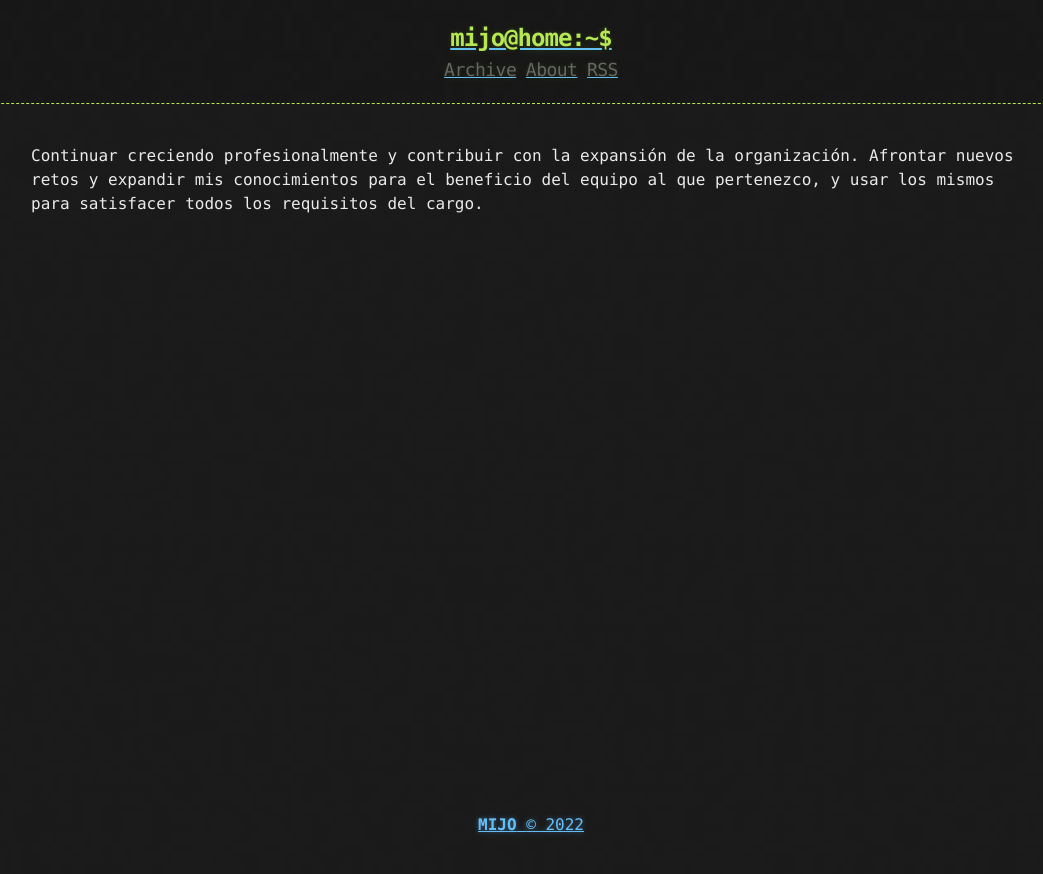
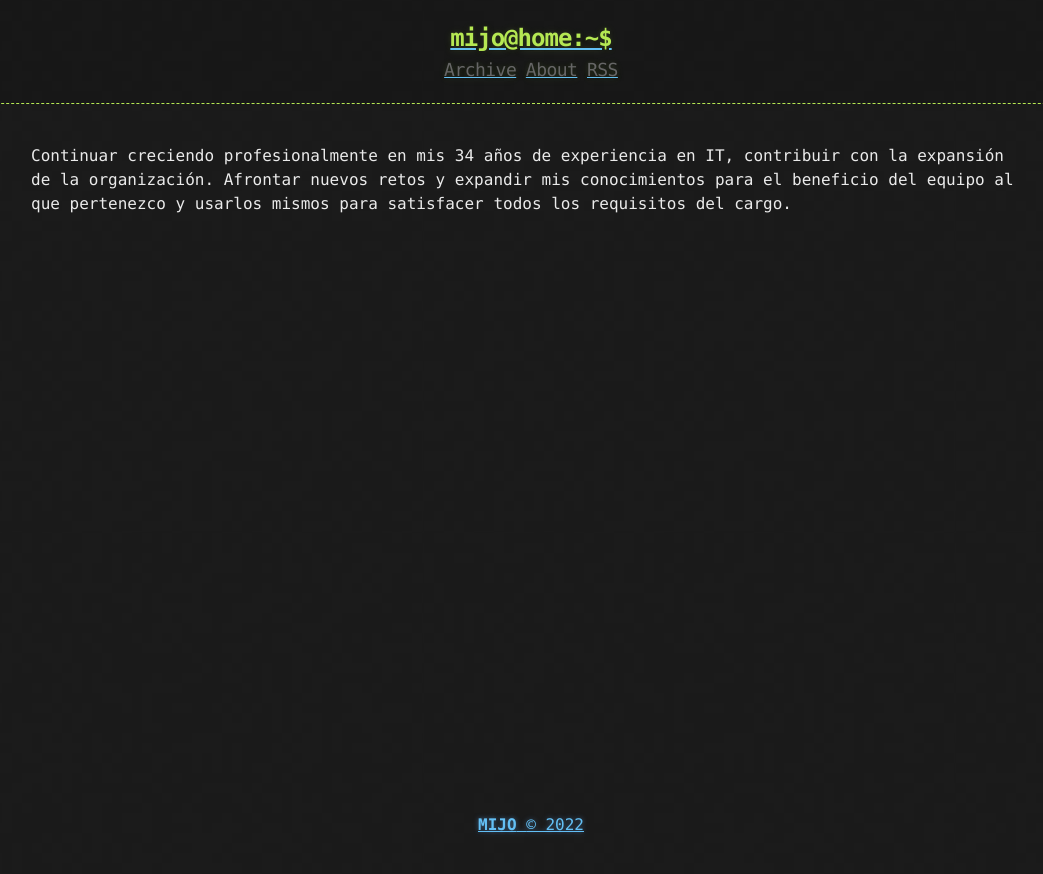
Before and after one commit to parramiguel/parramiguel.github.io, a Jekyll site: the page built from about.md, in a window 1280 px wide. Shown: the top 874 px of the page, without its empty margins (109-1152 px from the left). Built offline with Jekyll 4.4.1, drawn with Linux system fonts in a browser that asks for light colours.

Commit message:
Cambios en ABOUT

```diff
--- a/about.md
+++ b/about.md
@@ -3,6 +3,4 @@ layout: page
 title: About
 ---
 
-Continuar creciendo profesionalmente y contribuir con la expansión de la organización. Afrontar
-nuevos retos y expandir mis conocimientos para el beneficio del equipo al que pertenezco, y usar
-los mismos para satisfacer todos los requisitos del cargo.
+Continuar creciendo profesionalmente en mis 34 años de experiencia en IT, contribuir con la expansión de la organización. Afrontar nuevos retos y expandir mis conocimientos para el beneficio del equipo al que pertenezco y usarlos mismos para satisfacer todos los requisitos del cargo.
```
